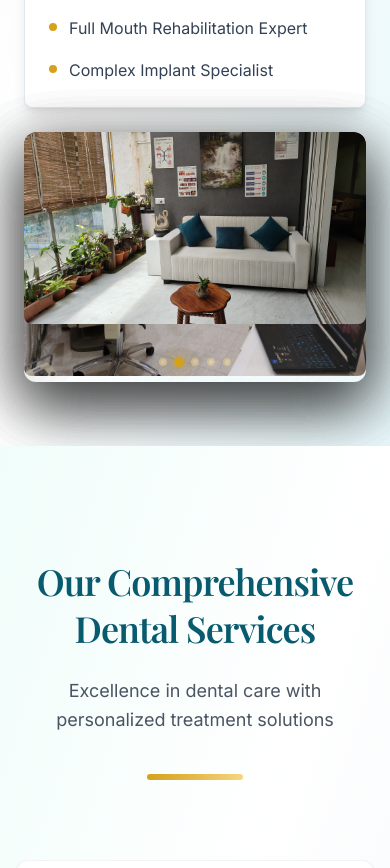
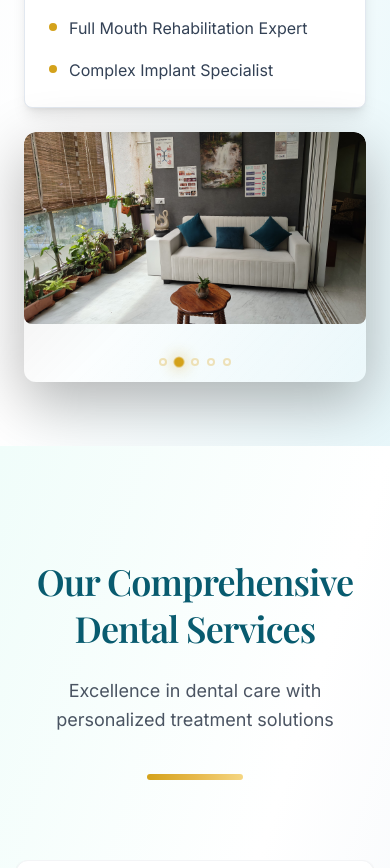
Before and after one commit to Unicore-AiMinds/mudra-public-website-9fcabb9e, a React (Vite) app: page /dental-metrix in a window 390 px wide. Shown: the part 1720-2588 px from the top of the page. Built offline with nearby package versions, Linux system fonts and the light colour scheme; a web font is replaced by a local one.

Commit message:
Fix mobile carousel visibility bug on initial page load
- Add visibility: hidden to prevent delayed cards from showing prematurely
  - Fix z-index conflict between Cards 3 and 4
  - Standardize Card 4 structure to match other carousel cards

```diff
--- a/src/index.css
+++ b/src/index.css
@@ -230,7 +230,11 @@
   width: 100%;
   height: 100%;
   transform-style: preserve-3d;
+  opacity: 0;
+  visibility: hidden;
+  transform: rotateY(90deg);
   animation: cardFlip 20s cubic-bezier(0.68, -0.55, 0.265, 1.55) infinite;
+  animation-fill-mode: forwards;
 }
 
 /* Card Inner Container */
@@ -275,18 +279,22 @@
   0% {
     transform: rotateY(0deg);
     opacity: 1;
+    visibility: visible;
   }
   18% {
     transform: rotateY(0deg);
     opacity: 1;
+    visibility: visible;
   }
   20% {
     transform: rotateY(90deg);
     opacity: 0;
+    visibility: hidden;
   }
   100% {
     transform: rotateY(90deg);
     opacity: 0;
+    visibility: hidden;
   }
 }
 
--- a/src/pages/DentalMetrix.tsx
+++ b/src/pages/DentalMetrix.tsx
@@ -236,7 +236,7 @@ const DentalMetrix = () => {
               {/* 3. 3D Flip Stack - Oscar-Winning Animation */}
               <div className="flip-container">
                 {/* Card 1 - Reception */}
-                <div className="flip-card" style={{ animationDelay: '0s', zIndex: 4 }}>
+                <div className="flip-card" style={{ animationDelay: '0s', zIndex: 5 }}>
                   <div className="flip-card-inner">
                     <div className="flip-card-front">
                       <img
@@ -251,7 +251,7 @@ const DentalMetrix = () => {
                 </div>
 
                 {/* Card 2 - Waiting Area */}
-                <div className="flip-card" style={{ animationDelay: '4s', zIndex: 3 }}>
+                <div className="flip-card" style={{ animationDelay: '4s', zIndex: 4 }}>
                   <div className="flip-card-inner">
                     <div className="flip-card-front">
                       <img
@@ -266,7 +266,7 @@ const DentalMetrix = () => {
                 </div>
 
                 {/* Card 3 - Smile Wall */}
-                <div className="flip-card" style={{ animationDelay: '8s', zIndex: 2 }}>
+                <div className="flip-card" style={{ animationDelay: '8s', zIndex: 3 }}>
                   <div className="flip-card-inner">
                     <div className="flip-card-front">
                       <img
@@ -283,15 +283,13 @@ const DentalMetrix = () => {
                 {/* Card 4 - Treatment Room */}
                 <div className="flip-card" style={{ animationDelay: '12s', zIndex: 2 }}>
                   <div className="flip-card-inner">
-                    <div className="flip-card-front overflow-hidden">
-                      <div style={{ maxHeight: '250px', overflow: 'hidden' }}>
+                    <div className="flip-card-front">
                       <img
                         src="/images/dental-treatment-room-2.jpg"
                         alt="Dental Metrix Treatment Room"
                         className="w-full h-auto rounded-lg"
                         loading="lazy"
                       />
-                      </div>
                       <div className="flip-card-shadow"></div>
                     </div>
                   </div>
```
Lines whose indentation alone changed are shown as unchanged.
